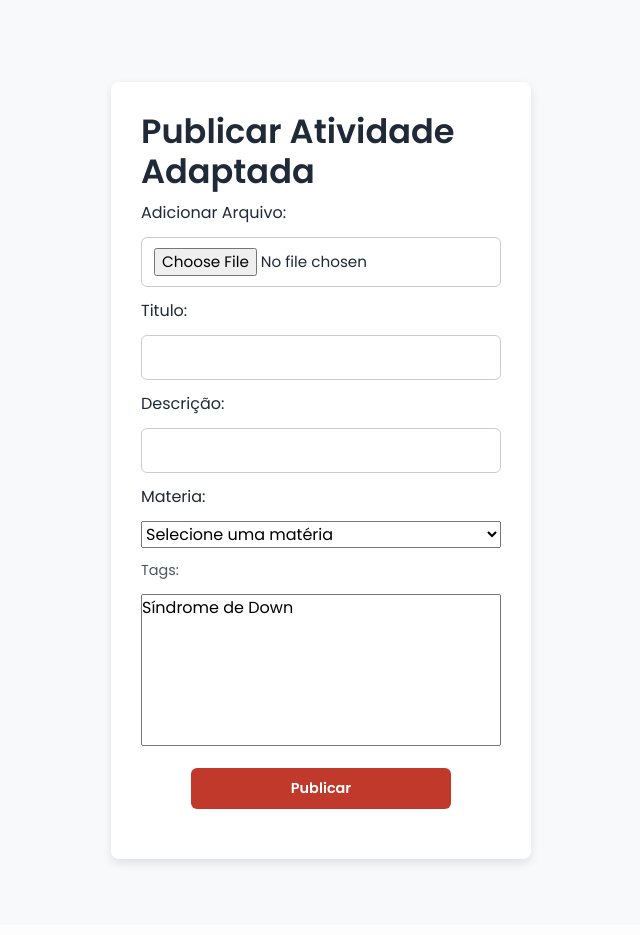
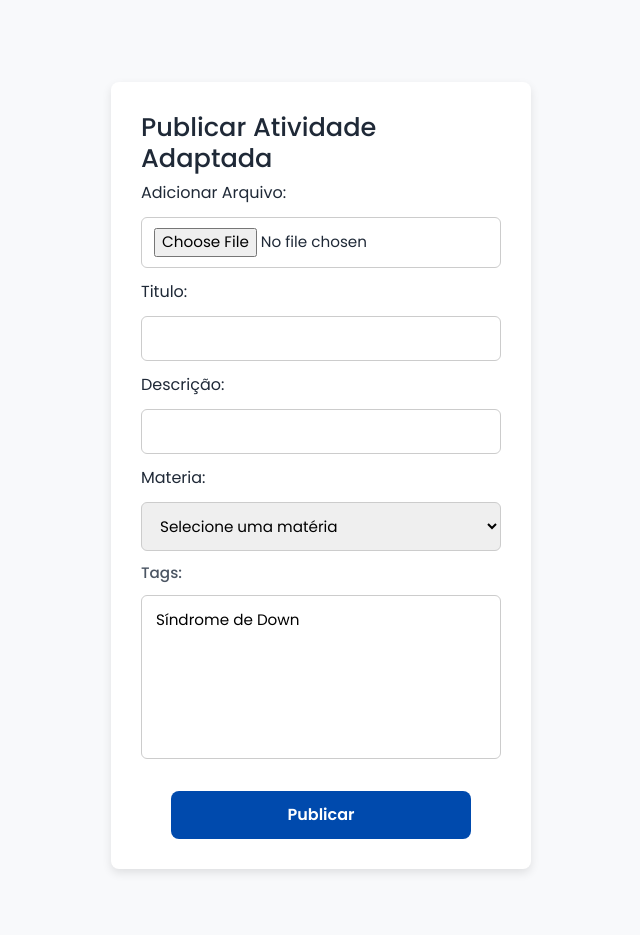
Before and after one commit to rafaella-dias/Include, a Flask app: page /publicar in a window 1280 px wide. Shown: the part 84-1019 px from the top of the page, without its empty margins (319-959 px from the left). Before the commit the page ends 949 px from the top, so only its background shows below. Run offline with Flask 3, Linux system fonts and the light colour scheme; a user stored in the database is signed in.

Commit message:
Ajustando a interface das telas de formulário.

```diff
--- a/main.py
+++ b/main.py
@@ -242,22 +242,22 @@ def editar_perfil():
         if senha:
             if len(senha) < 8 or ' ' in senha:
                 flash('A senha deve ter no mínimo 8 caracteres e não pode ter espaços')
-                return render_template('perfil.html')
+                return render_template('editar_perfil.html')
 
             if senha != confirmacao_senha:
                 flash('As senhas devem ser iguais')
-                return render_template('perfil.html')
+                return render_template('editar_perfil.html')
 
             current_user.senha = generate_password_hash(senha)
 
         if foto_perfil and foto_perfil.filename != '':
             if not imagem_permitida(foto_perfil.filename):
                 flash('Formato de imagem inválido.', 'danger')
-                return render_template('perfil.html')
+                return render_template('editar_perfil.html')
 
             if not foto_perfil.mimetype.startswith('image/'):
                 flash('O arquivo não é uma imagem válida', 'danger')
-                return render_template('perfil.html')
+                return render_template('editar_perfil.html')
 
             if current_user.public_id:
                 cloudinary.uploader.destroy(current_user.public_id)
--- a/static/css/botoes.css
+++ b/static/css/botoes.css
@@ -27,14 +27,23 @@
   background-color: var(--azul-escuro);
 }
 
+.btn-action-submit {
+  background-color: var(--amarelo-destaque);
+  color: var(--texto-principal);
+}
+
+.btn-action-submit:hover {
+  background-color: var(--amarelo-hover);
+}
+
 .btn-warning {
-  background-color: var(--amarelo-destaque);
+  background-color: var(--vermelho-alerta);
   color: #1f2937;
   font-weight: 600;
 }
 
 .btn-warning:hover {
-  background-color: var(--amarelo-hover);
+  background-color: var(--vermelho-hover);
 }
 
 .btn-secondary {
--- a/static/css/forms.css
+++ b/static/css/forms.css
@@ -4,10 +4,32 @@ form {
   gap: 12px;
 }
 
-label {
-  font-size: 0.9rem;
+form label {
+  font-size: 0.95rem;
+  font-weight: 500;
   color: var(--texto-secundario);
+  line-height: 1.3;
 }
+
+form input,
+form select,
+form textarea {
+  width: 100%;
+  padding: 12px 14px;
+  border-radius: 6px;
+  border: 1px solid #ccc;
+  font-size: 0.95rem;
+  font-weight: 400;
+}
+
+form input:focus,
+form select:focus,
+form textarea:focus {
+  outline: none;
+  border-color: var(--azul-principal);
+  box-shadow: 0 0 0 2px rgba(0, 74, 173, 0.15);
+}
+
 
 input[type="text"],
 input[type="email"],
--- a/templates/base.html
+++ b/templates/base.html
@@ -22,8 +22,8 @@
 <body>
     <header>
         <nav class="navbar-body">
-            <a href="{{url_for('home')}}" class="navbar-brand logo-header">
-                <img src="static/images/logo01.png" alt="Logo">
+            <a href="{{ url_for('home') }}" class="navbar-brand logo-header">
+                <img src="{{ url_for('static', filename='images/logo01.png') }}" alt="Logo">
 
             </a>
 
--- a/templates/home.html
+++ b/templates/home.html
@@ -35,7 +35,7 @@
 
   <div class="home-header">
    <h2>Olá, {{ current_user.nome_completo }} 👋</h2>
-    <p>Começe a explorar nossa biblioteca de atividade aqui!</p>
+    <p>Começe a explorar nossa biblioteca de atividades aqui!</p>
 
   </div>
 
--- a/templates/publicar.html
+++ b/templates/publicar.html
@@ -6,7 +6,7 @@
 
 <main class="main-container">
     <div class="container-form">
-        <h1>Publicar Atividade Adaptada</h1>
+        <h2>Publicar Atividade Adaptada</h2>
         <form action="" method="post" enctype="multipart/form-data">
             Adicionar Arquivo: <input type="file" name="arquivoForm" id="" required>
             Titulo: <input type="text" name="tituloForm" id="" required>
@@ -26,7 +26,8 @@
 
                     {% endfor %}
             </select>
-            <button type="submit" class="btn btn-warning">Publicar</button>
+            <input type="submit" value="Publicar" class="btn btn-action-submit">
+
         </form>
 
     </div>
```
Also changed, not shown: other parts of static/css/forms.css (+57 -0 lines), templates/cadastro.html (+10 -5 lines), templates/editar_perfil.html (+5 -4 lines), templates/login.html (+6 -3 lines), instance/DatabaseInclude.db.
